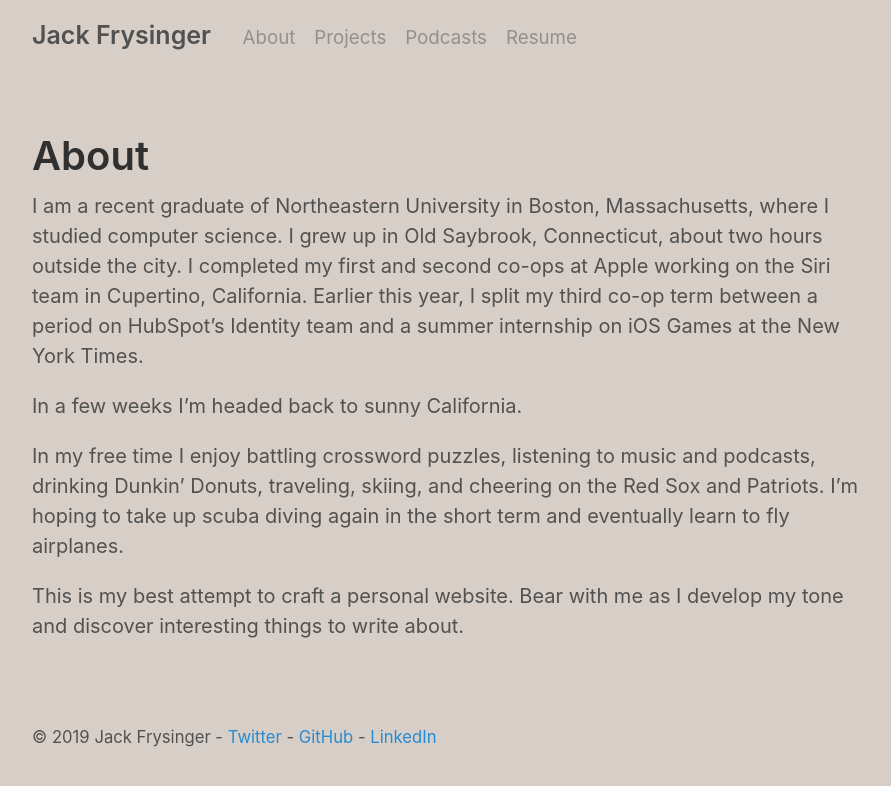
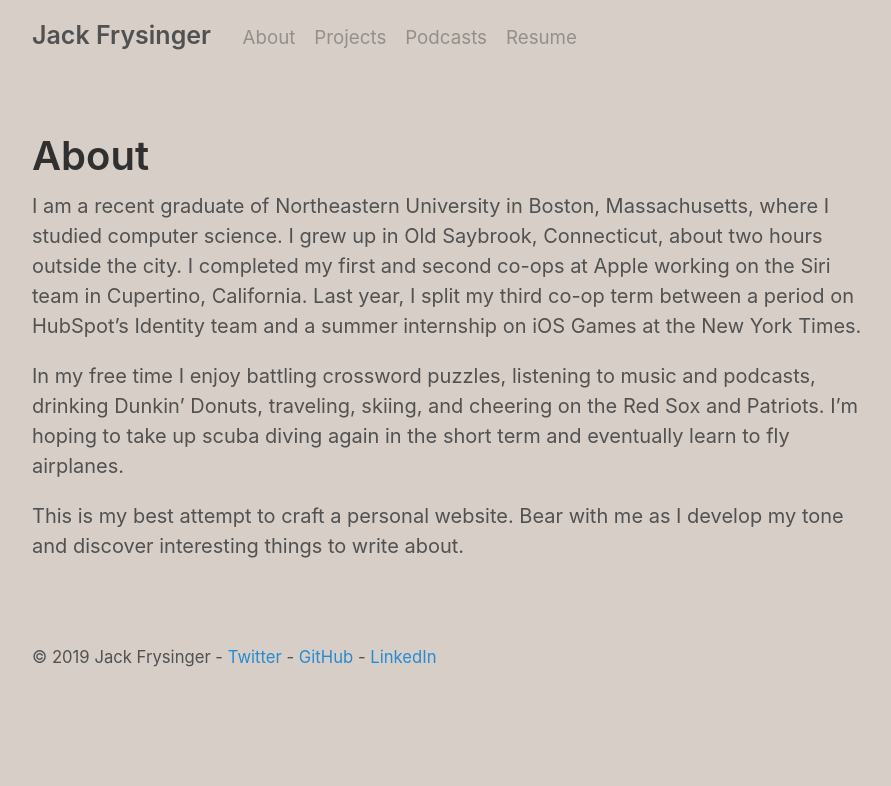
Before and after one commit to jackfrys/jackfrys.github.io, a Jekyll site: the page built from pages/about.md, in a window 1280 px wide. Shown: the top 786 px of the page, without its empty margins (188-1079 px from the left). Built offline with Jekyll 4.4.1, drawn with Linux system fonts in a browser that asks for light colours.

Commit message:
Update about page

```diff
--- a/pages/about.md
+++ b/pages/about.md
@@ -4,9 +4,7 @@
 permalink: /about/
 ---
 
-I am a recent graduate of Northeastern University in Boston, Massachusetts, where I studied computer science. I grew up in Old Saybrook, Connecticut, about two hours outside the city. I completed my first and second co-ops at Apple working on the Siri team in Cupertino, California. Earlier this year, I split my third co-op term between a period on HubSpot's Identity team and a summer internship on iOS Games at the New York Times.
-
-In a few weeks I'm headed back to sunny California.
+I am a recent graduate of Northeastern University in Boston, Massachusetts, where I studied computer science. I grew up in Old Saybrook, Connecticut, about two hours outside the city. I completed my first and second co-ops at Apple working on the Siri team in Cupertino, California. Last year, I split my third co-op term between a period on HubSpot's Identity team and a summer internship on iOS Games at the New York Times.
 
 In my free time I enjoy battling crossword puzzles, listening to music and podcasts, drinking Dunkin’ Donuts, traveling, skiing, and cheering on the Red Sox and Patriots. I'm hoping to take up scuba diving again in the short term and eventually learn to fly airplanes.
 
```
